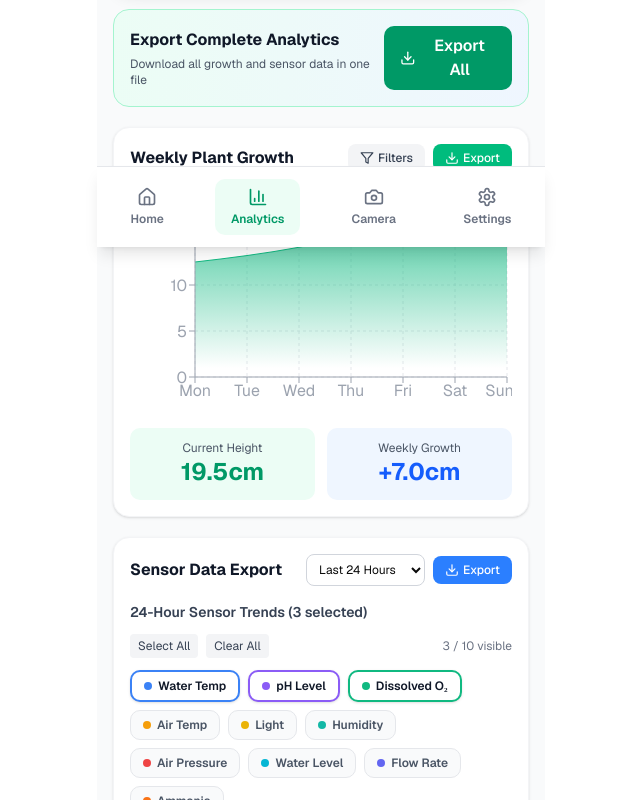
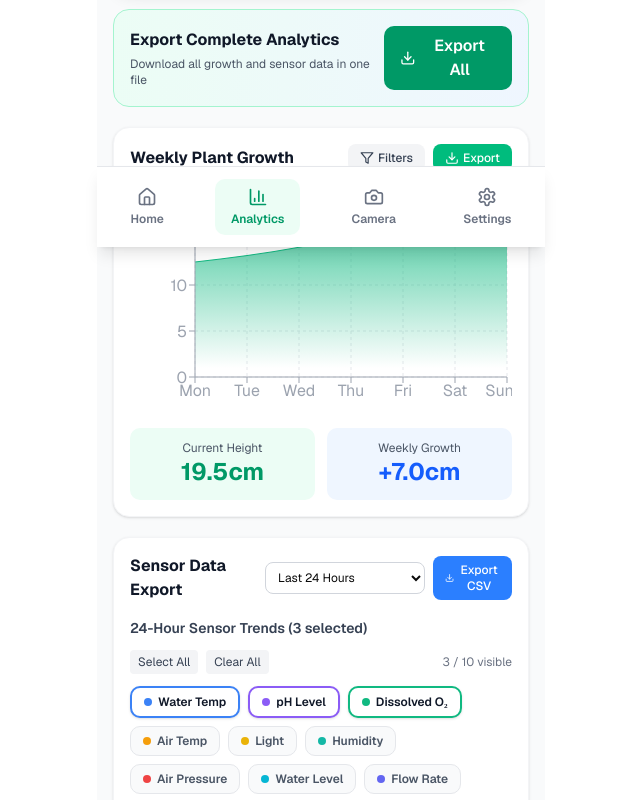
Before and after one commit to kitkato3/GrowUp_FrontEnd, a Next.js app: page /analytics in a window 1280 px wide. Shown: the part 553-1353 px from the top of the page, without its empty margins (319-959 px from the left). Built offline with nearby package versions, Linux system fonts and the light colour scheme.

Commit message:
updated analytics

```diff
--- a/app/(routes)/analytics/page.tsx
+++ b/app/(routes)/analytics/page.tsx
@@ -5,6 +5,9 @@ import { AreaChart, Area, LineChart, Line, XAxis, YAxis, ResponsiveContainer, Ca
 import { Fish, Droplets, Download, Calendar, Filter, Home, Camera, Settings, BarChart3, Clock } from "lucide-react"
 // Removed: import Link from "next/link"
 // Removed: import { usePathname } from "next/navigation"
+
+// Added CurrentView type for state-based navigation
+type CurrentView = 'home' | 'analytics' | 'camera' | 'settings';
 
 // UPDATED: Removed "nitrates" from SensorKey
 type SensorKey = "waterTemp" | "ph" | "dissolvedO2" | "airTemp" | "lightIntensity" | "waterLevel" | "waterFlow" | "humidity" | "ammonia" | "airPressure"
@@ -63,7 +66,7 @@ const downloadCSV = (filename: string, headers: string[], rows: any[][]) => {
   window.URL.revokeObjectURL(url)
 }
 
-/* NAVIGATION COMPONENTS (Fixed for standalone use) */
+/* NAVIGATION COMPONENTS (Fixed for functional navigation) */
 
 const Navbar: React.FC<{ time: string }> = ({ time }) => (
   <div className="bg-white px-4 py-2.5 flex items-center justify-between text-sm border-b border-gray-100 sticky top-0 z-40">
@@ -75,10 +78,10 @@ const Navbar: React.FC<{ time: string }> = ({ time }) => (
   </div>
 );
 
-const BottomNavigation = () => {
-  // Mock tabs and highlight 'Analytics' since this is the component displayed
+// UPDATED: Now accepts currentView and setView props
+const BottomNavigation: React.FC<{ currentView: CurrentView, setView: (view: CurrentView) => void }> = ({ currentView, setView }) => {
   const tabs = [
-    { id: "dashboard", label: "Home", icon: Home },
+    { id: "home", label: "Home", icon: Home },
     { id: "analytics", label: "Analytics", icon: BarChart3 },
     { id: "camera", label: "Camera", icon: Camera },
     { id: "settings", label: "Settings", icon: Settings },
@@ -88,18 +91,18 @@ const BottomNavigation = () => {
     <div className="fixed bottom-0 left-1/2 transform -translate-x-1/2 w-full max-w-md bg-white border-t border-gray-200 shadow-lg z-50">
       <div className="flex items-center justify-around py-3">
         {tabs.map((tab) => {
-          // Hardcode 'analytics' as active view
-          const isActive = tab.id === "analytics";
+          const isActive = tab.id === currentView;
           const Icon = tab.icon;
           return (
-            <div
+            // UPDATED: Using button with onClick for state change
+            <button
               key={tab.id}
-              // Using div/button as placeholder since routing logic is missing/unnecessary here
+              onClick={() => setView(tab.id as CurrentView)}
               className={`flex flex-col items-center py-2 px-4 rounded-lg transition-all cursor-pointer ${isActive ? "text-emerald-600 bg-emerald-50" : "text-gray-500 hover:text-gray-700"}`}
             >
               <Icon className="w-5 h-5 mb-1" />
               <span className="text-xs font-semibold">{tab.label}</span>
-            </div>
+            </button>
           );
         })}
       </div>
@@ -107,9 +110,8 @@ const BottomNavigation = () => {
   );
 };
 
-/* NEW FEATURE: Sensor Readings Table Component (Now displays ALL sensors) */
+/* SENSOR READINGS TABLE */
 const SensorReadingsTable: React.FC<{ latestData: SensorTrendRow }> = ({ latestData }) => {
-  // Removed slicing to include all sensors as requested by the user
   const displayConfig = sensorConfig;
 
   return (
@@ -125,7 +127,6 @@ const SensorReadingsTable: React.FC<{ latestData: SensorTrendRow }> = ({ latestD
             key={sensor.key}
             className="p-3 rounded-xl bg-gray-50 border border-gray-200 flex items-center justify-between"
           >
-            {/* Removing sensor module name from display for cleaner UI */}
             <span className="text-xs font-medium text-gray-700">{sensor.name.split('(')[0].trim()}</span>
             <span className="text-sm font-bold" style={{ color: sensor.color }}>
               {sensor.format(latestData[sensor.key])} {sensor.unit}
@@ -139,88 +140,38 @@ const SensorReadingsTable: React.FC<{ latestData: SensorTrendRow }> = ({ latestD
 };
 
 
-/* MAIN COMPONENT */
+/* ANALYTICS CONTENT (Extracted for conditional rendering) */
+const AnalyticsContent: React.FC<{
+  selectedSensors: SensorState;
+  setSelectedSensors: React.Dispatch<React.SetStateAction<SensorState>>;
+  selectedRange: string;
+  setSelectedRange: React.Dispatch<React.SetStateAction<string>>;
+  showFilters: boolean;
+  setShowFilters: React.Dispatch<React.SetStateAction<boolean>>;
+  sensorExportRange: string;
+  setSensorExportRange: React.Dispatch<React.SetStateAction<string>>;
+  customGrowthStartDate: string;
+  customGrowthEndDate: string;
+  customSensorStartDate: string;
+  customSensorEndDate: string;
+  dateWarning: string;
+  handleDateChange: (type: 'growth' | 'sensor', key: 'start' | 'end', value: string) => void;
+  exportGrowthDataCSV: () => void;
+  exportSensorDataCSV: () => void;
+  exportAllData: () => void;
+  toggleSensor: (key: SensorKey) => void;
+  selectAllSensors: () => void;
+  deselectAllSensors: () => void;
+  latestSensorReading: SensorTrendRow;
+}> = (props) => {
+  const {
+    selectedSensors, selectedRange, setSelectedRange, showFilters, setShowFilters,
+    sensorExportRange, setSensorExportRange, customGrowthStartDate, customGrowthEndDate,
+    customSensorStartDate, customSensorEndDate, dateWarning, handleDateChange,
+    exportGrowthDataCSV, exportSensorDataCSV, exportAllData, toggleSensor,
+    selectAllSensors, deselectAllSensors, latestSensorReading
+  } = props;
 
-export default function Analytics() {
-  const [selectedSensors, setSelectedSensors] = useState<SensorState>({
-    waterTemp: true,
-    ph: true,
-    dissolvedO2: true,
-    airTemp: false,
-    lightIntensity: false,
-    waterLevel: false,
-    waterFlow: false,
-    // UPDATED: Removed nitrates: false,
-    humidity: false,
-    ammonia: false,
-    airPressure: false,
-  } as SensorState) // Casting to SensorState now that 'nitrates' is removed
-
-  // selectedRange now controls both chart display and export range for growth
-  const [selectedRange, setSelectedRange] = useState("thisWeek")
-  const [showFilters, setShowFilters] = useState(false)
-  const [currentTime, setCurrentTime] = useState(new Date())
-  // NEW STATE for Custom Export Range
-  const [sensorExportRange, setSensorExportRange] = useState("24h")
-
-  // NEW STATES for Custom Range Dates
-  const [customGrowthStartDate, setCustomGrowthStartDate] = useState(formatDate());
-  const [customGrowthEndDate, setCustomGrowthEndDate] = useState(formatDate());
-  const [customSensorStartDate, setCustomSensorStartDate] = useState(formatDate());
-  const [customSensorEndDate, setCustomSensorEndDate] = useState(formatDate());
-  const [dateWarning, setDateWarning] = useState("");
-
-  // Helper function to calculate date difference
-  const getDaysDifference = (start: string, end: string) => {
-    const oneDay = 24 * 60 * 60 * 1000;
-    const firstDate = new Date(start);
-    const secondDate = new Date(end);
-    return Math.abs(Math.round((firstDate.getTime() - secondDate.getTime()) / oneDay));
-  };
-
-  const handleDateChange = (type: 'growth' | 'sensor', key: 'start' | 'end', value: string) => {
-    let start, end;
-
-    if (type === 'growth') {
-      if (key === 'start') {
-        start = value;
-        end = customGrowthEndDate;
-        setCustomGrowthStartDate(value);
-      } else {
-        start = customGrowthStartDate;
-        end = value;
-        setCustomGrowthEndDate(value);
-      }
-    } else { // sensor
-      if (key === 'start') {
-        start = value;
-        end = customSensorEndDate;
-        setCustomSensorStartDate(value);
-      } else {
-        start = customSensorStartDate;
-        end = value;
-        setCustomSensorEndDate(value);
-      }
-    }
-
-    let currentWarning = "";
-
-    // Check if start is before end
-    if (new Date(start) > new Date(end)) {
-      currentWarning = "Start date cannot be after the end date.";
-    }
-
-    // Check 7-day limit
-    const daysDiff = getDaysDifference(start, end);
-    if (daysDiff > 7 && currentWarning === "") {
-      currentWarning = `Maximum range is 7 days. You selected ${daysDiff} days.`;
-    }
-
-    setDateWarning(currentWarning);
-  };
-
-
-  /* Filter Growth Data (Updated to treat 'customGrowth' as default mock data) */
   const filteredGrowthData =
     selectedRange === "thisWeek" || selectedRange === "customGrowth"
       ? WEEKLY_GROWTH_DATA
@@ -228,148 +179,13 @@ export default function Analytics() {
         ? WEEKLY_GROWTH_DATA.slice(1)
         : WEEKLY_GROWTH_DATA.slice(2)
 
-  /* EXPORT: Plant Growth CSV (Updated to use selectedRange for filename) */
-  const exportGrowthDataCSV = () => {
-    let filename = `plant_growth_${selectedRange}_${formatDate()}.csv`;
-
-    if (selectedRange === "customGrowth") {
-      if (dateWarning) {
-        // Using a mock confirmation/alert to inform user about the validation error
-        alert(`Cannot export: Please fix the date range issue first. Error: ${dateWarning}`);
-        return;
-      }
-      filename = `plant_growth_${customGrowthStartDate}_to_${customGrowthEndDate}.csv`;
-    }
-
-    const headers = ["Day", "Height (cm)", "Leaves", "Health (%)"]
-    const rows = filteredGrowthData.map((d) => [
-      d.day,
-      d.height,
-      d.leaves,
-      d.health
-    ])
-
-    downloadCSV(filename, headers, rows)
-  }
-
-  /* UPDATED: EXPORT Sensor CSV (Handles Export Range and Custom Dates) */
-  const exportSensorDataCSV = () => {
-    if (sensorExportRange === "custom" && dateWarning) {
-      alert(`Cannot export: Please fix the date range issue first. Error: ${dateWarning}`);
-      return;
-    }
-
-    const activeKeys = Object.entries(selectedSensors)
-      .filter(([_, isActive]) => isActive)
-      .map(([key]) => key as SensorKey)
-
-    let filename = `sensor_data_${sensorExportRange}_${formatDate()}.csv`;
-
-    if (sensorExportRange === "custom") {
-      filename = `sensor_data_${customSensorStartDate}_to_${customSensorEndDate}.csv`;
-    }
-
-    const headers = ["Time", ...activeKeys.map(k =>
-      sensorConfig.find(s => s.key === k)?.name || k
-    )]
-
-    // Mock data filtering based on sensorExportRange (still using the same mock logic)
-    let exportedData = SENSOR_TREND_DATA;
-    if (sensorExportRange === "48h") {
-      // Mocking double the data for 48h export
-      exportedData = [...SENSOR_TREND_DATA, ...SENSOR_TREND_DATA.map(d => ({ ...d, time: `Day2 ${d.time}` }))];
-    } else if (sensorExportRange === "7d" || sensorExportRange === "custom") {
-      // Mocking a long list of data for 7 days
-      exportedData = [...SENSOR_TREND_DATA, ...SENSOR_TREND_DATA, ...SENSOR_TREND_DATA, ...SENSOR_TREND_DATA];
-    }
-
-    const rows = exportedData.map((entry) => [
-      entry.time,
-      ...activeKeys.map((key) => entry[key])
-    ])
-
-    downloadCSV(filename, headers, rows)
-  }
-
-  /* EXPORT: All Data Combined */
-  const exportAllData = () => {
-    const filename = `complete_analytics_${formatDate()}.csv`
-
-    const headers = [
-      "Type",
-      "Day/Time",
-      "Value1",
-      "Value2",
-      "Value3",
-      "Value4"
-    ]
-
-    const growthRows = filteredGrowthData.map(d => [
-      "Growth",
-      d.day,
-      `Height: ${d.height}cm`,
-      `Leaves: ${d.leaves}`,
-      `Health: ${d.health}%`,
-      ""
-    ])
-
-    const sensorRows = SENSOR_TREND_DATA.map(d => [
-      "Sensor",
-      d.time,
-      `Water: ${d.waterTemp}°C`,
-      `pH: ${d.ph}`,
-      `DO2: ${d.dissolvedO2}`,
-      `Light: ${d.lightIntensity}lux`
-    ])
-
-    downloadCSV(filename, headers, [...growthRows, [""], ...sensorRows])
-  }
-
-  const toggleSensor = (key: SensorKey) => {
-    setSelectedSensors(prev => ({ ...prev, [key]: !prev[key] }))
-  }
-
-  const selectAllSensors = () => {
-    const allTrue = Object.keys(selectedSensors).reduce((acc, key) => ({
-      ...acc,
-      [key]: true
-    }), {} as SensorState)
-    setSelectedSensors(allTrue)
-  }
-
-  const deselectAllSensors = () => {
-    const allFalse = Object.keys(selectedSensors).reduce((acc, key) => ({
-      ...acc,
-      [key]: false
-    }), {} as SensorState)
-    setSelectedSensors(allFalse)
-  }
-
   const lastGrowth = filteredGrowthData[filteredGrowthData.length - 1]
-  const latestSensorReading = SENSOR_TREND_DATA[SENSOR_TREND_DATA.length - 1]
   const activeCount = Object.values(selectedSensors).filter(Boolean).length
 
-  useEffect(() => {
-    const interval = setInterval(() => {
-      setCurrentTime(new Date());
-    }, 1000);
-    return () => clearInterval(interval);
-  }, []);
-
-  /* RENDER */
   return (
-    <div className="min-h-screen bg-gray-50 max-w-md mx-auto">
-      <Navbar time={currentTime.toLocaleTimeString()} />
-
-      <div className="px-4 py-5 pb-24">
-        <div className="mb-6">
-          <h1 className="text-3xl font-bold text-gray-900">Analytics Dashboard</h1>
-          <p className="text-gray-600 mt-1">Monitor your aquaponics system performance</p>
-        </div>
-
     <div className="space-y-5">
 
-          {/* 1. Live Sensor Readings Table (Now includes ALL sensors) */}
+      {/* 1. Live Sensor Readings Table */}
       <SensorReadingsTable latestData={latestSensorReading} />
 
       {/* EXPORT ALL BUTTON */}
@@ -430,7 +246,7 @@ export default function Analytics() {
                 setSelectedRange(e.target.value);
                 // Clear warning when switching out of custom mode
                 if (e.target.value !== "customGrowth") {
-                      setDateWarning("");
+                  // Clear warning logic is moved to the main component's handleDateChange if needed across tabs
                 }
               }}
             >
@@ -438,7 +254,7 @@ export default function Analytics() {
               <option value="lastWeek">Last Week</option>
               <option value="twoWeeks">Last 2 Weeks</option>
               {/* NEW OPTION */}
-                  <option value="customGrowth">Custom Range</option>
+              <option value="customGrowth">Custom Range (Mock)</option>
             </select>
 
             {selectedRange === "customGrowth" && (
@@ -533,15 +349,16 @@ export default function Analytics() {
               value={sensorExportRange}
               onChange={(e) => {
                 setSensorExportRange(e.target.value);
+                // Clear warning when switching out of custom mode
                 if (e.target.value !== "custom") {
-                      setDateWarning("");
+                  // Clear warning logic is moved to the main component's handleDateChange if needed across tabs
                 }
               }}
             >
               <option value="24h">Last 24 Hours</option>
               <option value="48h">Last 48 Hours</option>
               <option value="7d">Last 7 Days</option>
-                  <option value="custom">Custom Range</option>
+              <option value="custom">Custom Range (Mock)</option>
             </select>
 
             <button
@@ -549,7 +366,7 @@ export default function Analytics() {
               className="flex items-center gap-1 px-3 py-1.5 bg-blue-500 hover:bg-blue-600 text-white rounded-md text-xs font-medium"
             >
               <Download className="w-3.5 h-3.5" />
-                  Export
+              Export CSV
             </button>
           </div>
         </div>
@@ -655,7 +472,7 @@ export default function Analytics() {
                     stroke={sensor.color}
                     strokeWidth={2.5}
                     dot={false}
-                        name={sensor.name.split('(')[0].trim()}
+                    name={sensor.name.split('(')[0].trim()} // Clean name for legend
                     activeDot={{ r: 5 }}
                   />
                 )
@@ -692,9 +509,254 @@ export default function Analytics() {
         </div>
       </div>
     </div>
+  );
+};
+
+
+/* MAIN COMPONENT */
+
+export default function Analytics() {
+  // NEW STATE: View control
+  const [view, setView] = useState<CurrentView>('analytics');
+
+  const [selectedSensors, setSelectedSensors] = useState<SensorState>({
+    waterTemp: true,
+    ph: true,
+    dissolvedO2: true,
+    airTemp: false,
+    lightIntensity: false,
+    waterLevel: false,
+    waterFlow: false,
+    humidity: false,
+    ammonia: false,
+    airPressure: false,
+  } as SensorState)
+
+  // selectedRange controls both chart display and export range for growth
+  const [selectedRange, setSelectedRange] = useState("thisWeek")
+  const [showFilters, setShowFilters] = useState(false)
+  const [currentTime, setCurrentTime] = useState(new Date())
+  const [sensorExportRange, setSensorExportRange] = useState("24h")
+
+  // States for Custom Range Dates
+  const [customGrowthStartDate, setCustomGrowthStartDate] = useState(formatDate());
+  const [customGrowthEndDate, setCustomGrowthEndDate] = useState(formatDate());
+  const [customSensorStartDate, setCustomSensorStartDate] = useState(formatDate());
+  const [customSensorEndDate, setCustomSensorEndDate] = useState(formatDate());
+  const [dateWarning, setDateWarning] = useState("");
+
+  // Helper function to calculate date difference
+  const getDaysDifference = (start: string, end: string) => {
+    const oneDay = 24 * 60 * 60 * 1000;
+    const firstDate = new Date(start);
+    const secondDate = new Date(end);
+    return Math.abs(Math.round((firstDate.getTime() - secondDate.getTime()) / oneDay));
+  };
+
+  // Consolidated handler for all date changes
+  const handleDateChange = (type: 'growth' | 'sensor', key: 'start' | 'end', value: string) => {
+    let start, end;
+
+    // 1. Update state
+    if (type === 'growth') {
+      if (key === 'start') {
+        start = value;
+        end = customGrowthEndDate;
+        setCustomGrowthStartDate(value);
+      } else {
+        start = customGrowthStartDate;
+        end = value;
+        setCustomGrowthEndDate(value);
+      }
+    } else { // sensor
+      if (key === 'start') {
+        start = value;
+        end = customSensorEndDate;
+        setCustomSensorStartDate(value);
+      } else {
+        start = customSensorStartDate;
+        end = value;
+        setCustomSensorEndDate(value);
+      }
+    }
+
+    // 2. Validate
+    let currentWarning = "";
+
+    if (new Date(start) > new Date(end)) {
+      currentWarning = "Start date cannot be after the end date.";
+    }
+
+    const daysDiff = getDaysDifference(start, end);
+    if (daysDiff > 7 && currentWarning === "") {
+      currentWarning = `Maximum range is 7 days. You selected ${daysDiff} days.`;
+    }
+
+    setDateWarning(currentWarning);
+  };
+
+  /* EXPORT LOGIC */
+
+  // Reusing mock filtering logic from before
+  const filteredGrowthData =
+    selectedRange === "thisWeek" || selectedRange === "customGrowth"
+      ? WEEKLY_GROWTH_DATA
+      : selectedRange === "lastWeek"
+        ? WEEKLY_GROWTH_DATA.slice(1)
+        : WEEKLY_GROWTH_DATA.slice(2)
+
+  const exportGrowthDataCSV = () => {
+    let filename = `plant_growth_${selectedRange}_${formatDate()}.csv`;
+
+    if (selectedRange === "customGrowth") {
+      if (dateWarning) {
+        // Using a mock confirmation/alert to inform user about the validation error
+        alert(`Cannot export: Please fix the date range issue first. Error: ${dateWarning}`);
+        return;
+      }
+      filename = `plant_growth_${customGrowthStartDate}_to_${customGrowthEndDate}.csv`;
+    }
+
+    const headers = ["Day", "Height (cm)", "Leaves", "Health (%)"]
+    const rows = filteredGrowthData.map((d) => [d.day, d.height, d.leaves, d.health])
+    downloadCSV(filename, headers, rows)
+  }
+
+  const exportSensorDataCSV = () => {
+    if (sensorExportRange === "custom" && dateWarning) {
+      alert(`Cannot export: Please fix the date range issue first. Error: ${dateWarning}`);
+      return;
+    }
+
+    const activeKeys = Object.entries(selectedSensors).filter(([_, isActive]) => isActive).map(([key]) => key as SensorKey)
+    let filename = `sensor_data_${sensorExportRange}_${formatDate()}.csv`;
+
+    if (sensorExportRange === "custom") {
+      filename = `sensor_data_${customSensorStartDate}_to_${customSensorEndDate}.csv`;
+    }
+
+    const headers = ["Time", ...activeKeys.map(k => sensorConfig.find(s => s.key === k)?.name || k)]
+
+    let exportedData = SENSOR_TREND_DATA;
+    if (sensorExportRange === "48h") {
+      exportedData = [...SENSOR_TREND_DATA, ...SENSOR_TREND_DATA.map(d => ({ ...d, time: `Day2 ${d.time}` }))];
+    } else if (sensorExportRange === "7d" || sensorExportRange === "custom") {
+      exportedData = [...SENSOR_TREND_DATA, ...SENSOR_TREND_DATA, ...SENSOR_TREND_DATA, ...SENSOR_TREND_DATA];
+    }
+
+    const rows = exportedData.map((entry) => [entry.time, ...activeKeys.map((key) => entry[key])])
+    downloadCSV(filename, headers, rows)
+  }
+
+  const exportAllData = () => {
+    const filename = `complete_analytics_${formatDate()}.csv`
+    const headers = ["Type", "Day/Time", "Value1", "Value2", "Value3", "Value4"]
+
+    const growthRows = filteredGrowthData.map(d => ["Growth", d.day, `Height: ${d.height}cm`, `Leaves: ${d.leaves}`, `Health: ${d.health}%`, ""])
+    const sensorRows = SENSOR_TREND_DATA.map(d => ["Sensor", d.time, `Water: ${d.waterTemp}°C`, `pH: ${d.ph}`, `DO2: ${d.dissolvedO2}`, `Light: ${d.lightIntensity}lux`])
+
+    downloadCSV(filename, headers, [...growthRows, [""], ...sensorRows])
+  }
+
+  // Sensor toggle and selection logic
+  const toggleSensor = (key: SensorKey) => {
+    setSelectedSensors(prev => ({ ...prev, [key]: !prev[key] }))
+  }
+
+  const selectAllSensors = () => {
+    const allTrue = Object.keys(selectedSensors).reduce((acc, key) => ({ ...acc, [key]: true }), {} as SensorState)
+    setSelectedSensors(allTrue)
+  }
+
+  const deselectAllSensors = () => {
+    const allFalse = Object.keys(selectedSensors).reduce((acc, key) => ({ ...acc, [key]: false }), {} as SensorState)
+    setSelectedSensors(allFalse)
+  }
+
+  const latestSensorReading = SENSOR_TREND_DATA[SENSOR_TREND_DATA.length - 1]
+
+
+  useEffect(() => {
+    const interval = setInterval(() => {
+      setCurrentTime(new Date());
+    }, 1000);
+    return () => clearInterval(interval);
+  }, []);
+
+  // Placeholder content for non-analytics views
+  const renderOtherContent = (title: string, icon: React.ReactNode) => (
+    <div className="p-8 text-center min-h-[70vh] flex flex-col items-center justify-center">
+      {icon}
+      <h2 className="text-3xl font-bold text-gray-800 mt-4 mb-2">{title}</h2>
+      <p className="text-gray-500">This is a placeholder screen. Switch back to Analytics to view data.</p>
+    </div>
+  );
+
+  const renderContent = () => {
+    switch (view) {
+      case 'home':
+        return renderOtherContent(
+          'Home Dashboard',
+          <Home className="w-16 h-16 text-emerald-500" />
+        );
+      case 'camera':
+        return renderOtherContent(
+          'Camera Feed & Controls',
+          <Camera className="w-16 h-16 text-blue-500" />
+        );
+      case 'settings':
+        return renderOtherContent(
+          'System Settings',
+          <Settings className="w-16 h-16 text-orange-500" />
+        );
+      case 'analytics':
+      default:
+        return (
+          <AnalyticsContent
+            selectedSensors={selectedSensors}
+            setSelectedSensors={setSelectedSensors}
+            selectedRange={selectedRange}
+            setSelectedRange={setSelectedRange}
+            showFilters={showFilters}
+            setShowFilters={setShowFilters}
+            sensorExportRange={sensorExportRange}
+            setSensorExportRange={setSensorExportRange}
+            customGrowthStartDate={customGrowthStartDate}
+            customGrowthEndDate={customGrowthEndDate}
+            customSensorStartDate={customSensorStartDate}
+            customSensorEndDate={customSensorEndDate}
+            dateWarning={dateWarning}
+            handleDateChange={handleDateChange}
+            exportGrowthDataCSV={exportGrowthDataCSV}
+            exportSensorDataCSV={exportSensorDataCSV}
+            exportAllData={exportAllData}
+            toggleSensor={toggleSensor}
+            selectAllSensors={selectAllSensors}
+            deselectAllSensors={deselectAllSensors}
+            latestSensorReading={latestSensorReading}
+          />
+        );
+    }
+  }
+
+  /* RENDER */
+  return (
+    <div className="min-h-screen bg-gray-50 max-w-md mx-auto">
+      <Navbar time={currentTime.toLocaleTimeString()} />
+
+      <div className="px-4 py-5 pb-24">
+        <div className="mb-6">
+          <h1 className="text-3xl font-bold text-gray-900">
+            {view === 'analytics' ? 'Analytics Dashboard' : renderContent().props.title}
+          </h1>
+          <p className="text-gray-600 mt-1">
+            {view === 'analytics' ? 'Monitor your aquaponics system performance' : 'Navigation Placeholder'}
+          </p>
+        </div>
+        {renderContent()}
       </div>
 
-      <BottomNavigation />
+      <BottomNavigation currentView={view} setView={setView} />
     </div>
   )
 }
```
Lines whose indentation alone changed are shown as unchanged.
